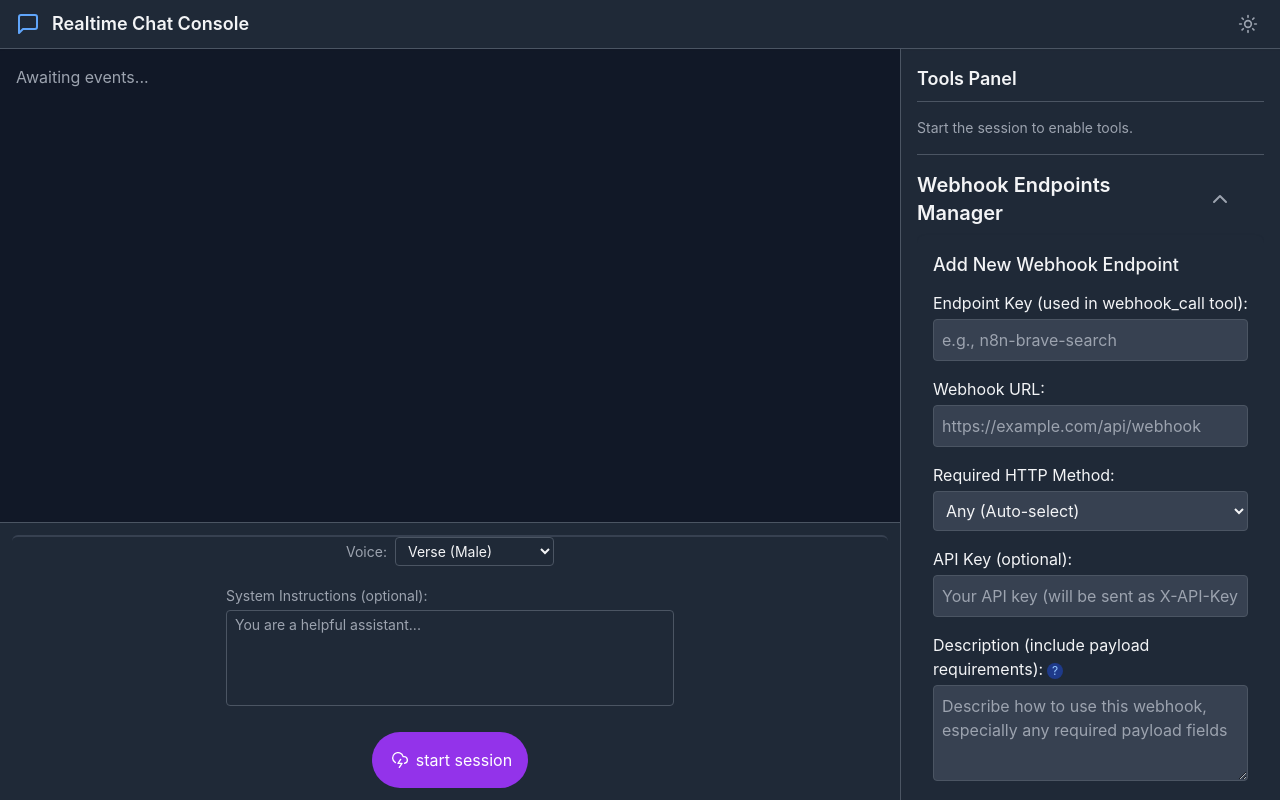
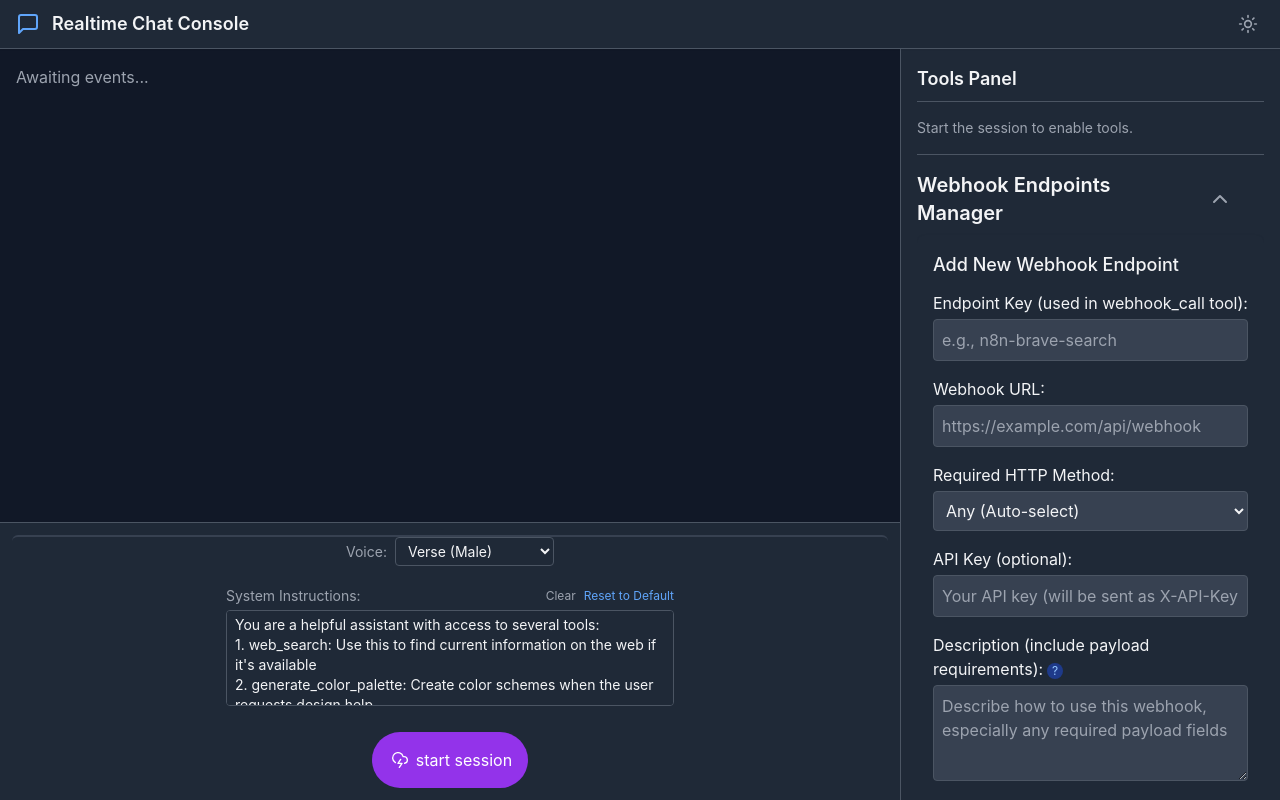
Before and after one commit to justgithubaccount/openai-realtime-ui, a React (Vite) app: page / in a window 1280 px wide. Built offline with nearby package versions, Linux system fonts and the light colour scheme.

Commit message:
update system prompt, add clear option and set to default, confirm all 3 tool options working.

```diff
--- a/client/components/SessionControls.jsx
+++ b/client/components/SessionControls.jsx
@@ -5,7 +5,26 @@ import Button from "./Button";
 function SessionStopped({ startSession }) {
   const [isActivating, setIsActivating] = useState(false);
   const [selectedVoice, setSelectedVoice] = useState("verse"); // Default voice
-  const [instructions, setInstructions] = useState(""); // Add state for instructions
+  const [instructions, setInstructions] = useState(
+    `You are a helpful assistant with access to several tools:
+1. web_search: Use this to find current information on the web if it's available
+2. generate_color_palette: Create color schemes when the user requests design help
+3. webhook_call: Connect to external APIs when needed
+
+Be proactive about using these tools when they would help answer a question.
+For webhooks, suggest using them when the user needs real-time data like weather, crypto prices, or other external information.
+Always explain your reasoning before using a tool, and summarize the results in a helpful way.`
+  ); // Default system prompt
+
+  // Default instructions text for reset button
+  const defaultInstructions = `You are a helpful assistant with access to several tools:
+1. web_search: Use this to find current information on the web if it's available
+2. generate_color_palette: Create color schemes when the user requests design help
+3. webhook_call: Connect to external APIs when needed
+
+Be proactive about using these tools when they would help answer a question.
+For webhooks, suggest using them when the user needs real-time data like weather, crypto prices, or other external information.
+Always explain your reasoning before using a tool, and summarize the results in a helpful way.`;
 
   const voices = [
     { id: "alloy", name: "Alloy (Female)" },
@@ -47,15 +66,33 @@ function SessionStopped({ startSession }) {
       </div>
 
       <div className="w-full max-w-md mb-2">
-        <label htmlFor="instructions" className="block text-sm text-secondary-700 dark:text-dark-text-secondary mb-1">
-          System Instructions (optional):
-        </label>
+        <div className="flex justify-between items-center mb-1">
+          <label htmlFor="instructions" className="block text-sm text-secondary-700 dark:text-dark-text-secondary">
+            System Instructions:
+          </label>
+          <div className="flex items-center gap-2">
+            <button
+              onClick={() => setInstructions("")}
+              className="text-xs text-gray-600 dark:text-gray-400 hover:underline"
+              disabled={isActivating}
+            >
+              Clear
+            </button>
+            <button
+              onClick={() => setInstructions(defaultInstructions)}
+              className="text-xs text-blue-600 dark:text-blue-400 hover:underline"
+              disabled={isActivating}
+            >
+              Reset to Default
+            </button>
+          </div>
+        </div>
         <textarea
           id="instructions"
           value={instructions}
           onChange={(e) => setInstructions(e.target.value)}
           disabled={isActivating}
-          placeholder="You are a helpful assistant..."
+          placeholder="Enter system instructions..."
           className="w-full px-2 py-1 text-sm rounded border border-secondary-200 dark:border-dark-border bg-white dark:bg-dark-surface dark:text-dark-text h-24 resize-none"
         />
       </div>
```
